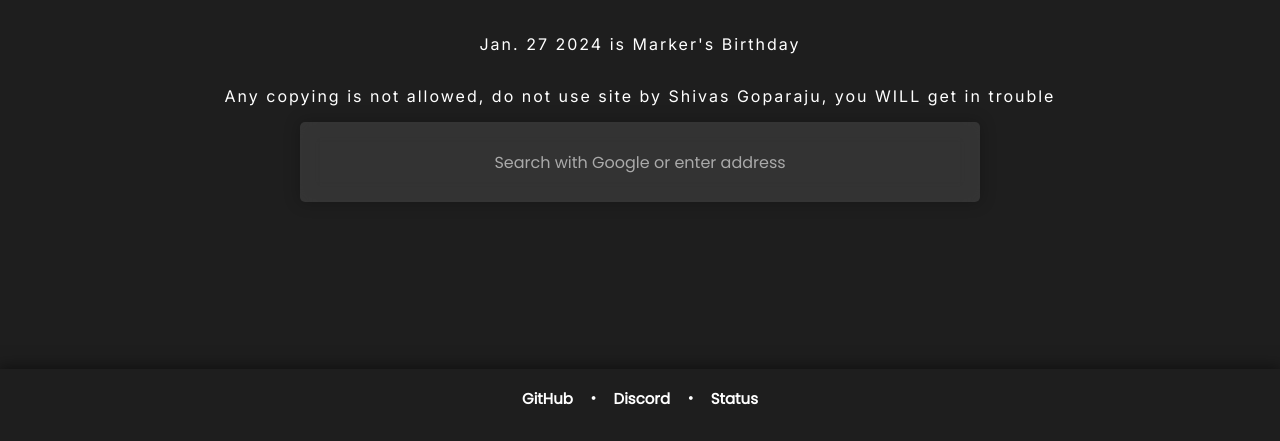
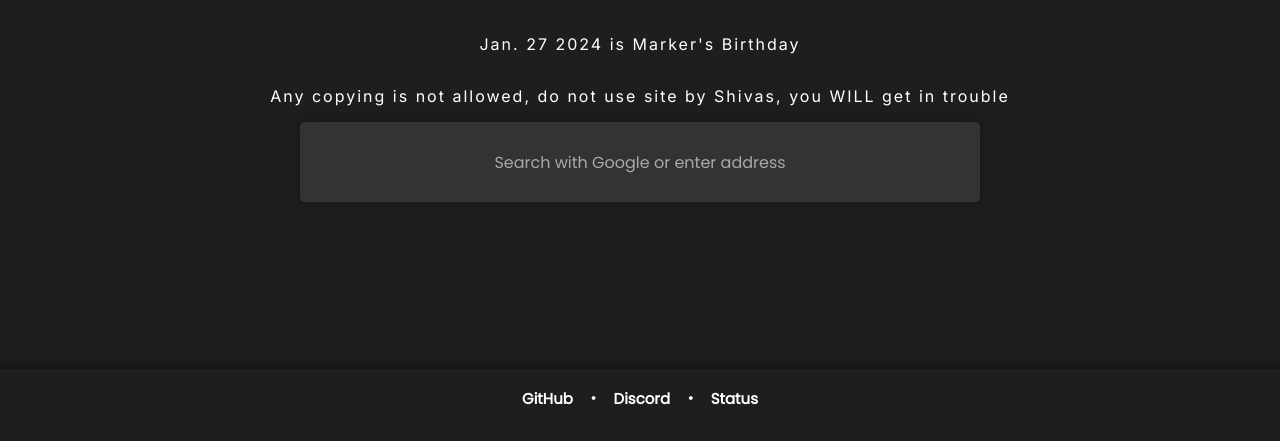
Before and after one commit to BrandonW6000/interstellar2, a website: page static/index.html in a window 1280 px wide. Shown: the part 359-800 px from the top of the page. Drawn offline with nearby package versions, Linux system fonts and the light colour scheme.

Commit message:
Update index.html

```diff
--- a/static/index.html
+++ b/static/index.html
@@ -35,7 +35,7 @@
         <h1 class="title">Interstellar</h1>
           <body>
             <p style="color:#FFFFFF";>Jan. 27 2024 is Marker's Birthday</p>
-            <p style="color:#FFFFFF";>Any copying is not allowed, do not use site by Shivas Goparaju, you WILL get in trouble</p>
+            <p style="color:#FFFFFF";>Any copying is not allowed, do not use site by Shivas, you WILL get in trouble</p>
           </body>
         <div class="search-container">
           <form method="POST">
```
